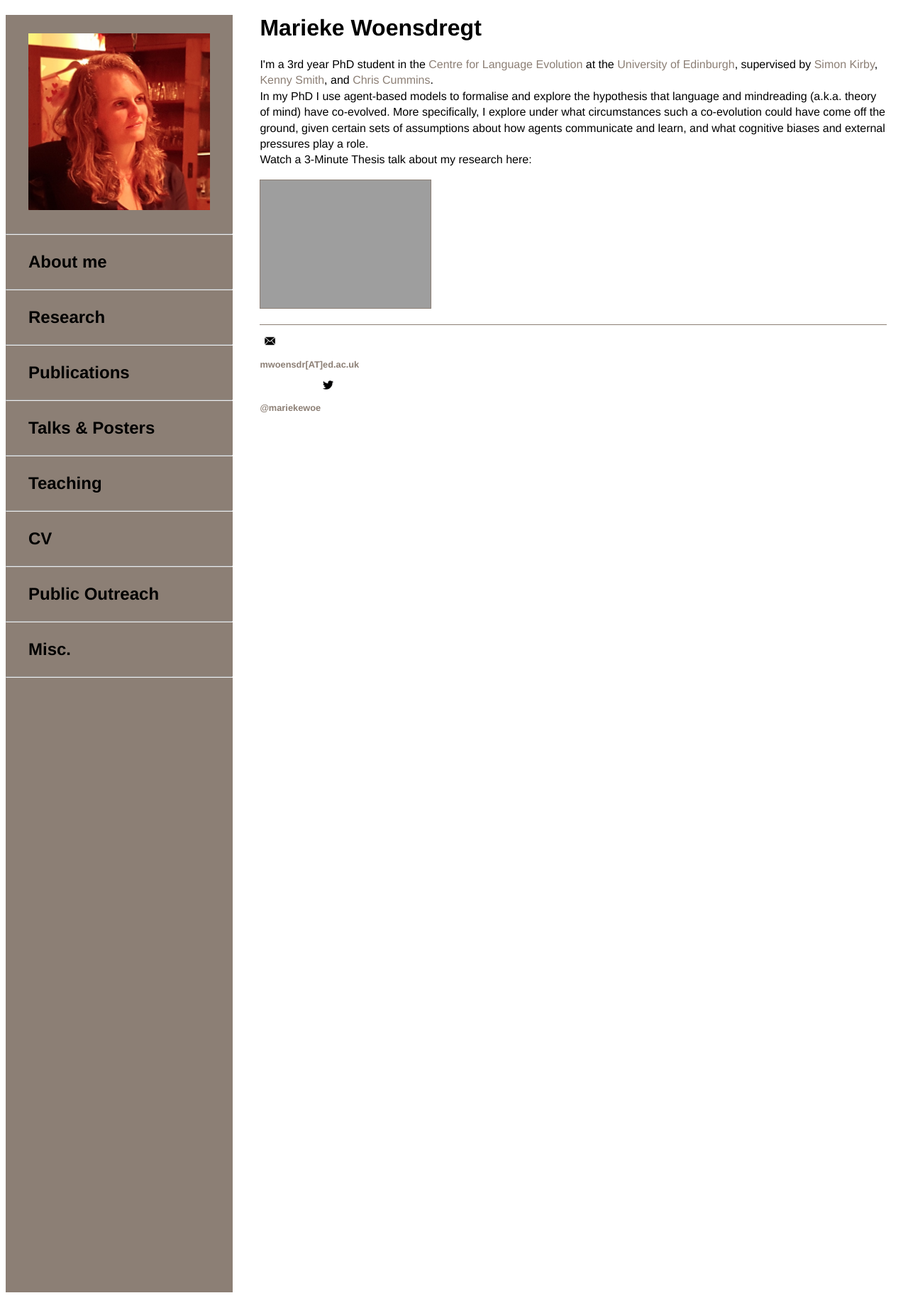
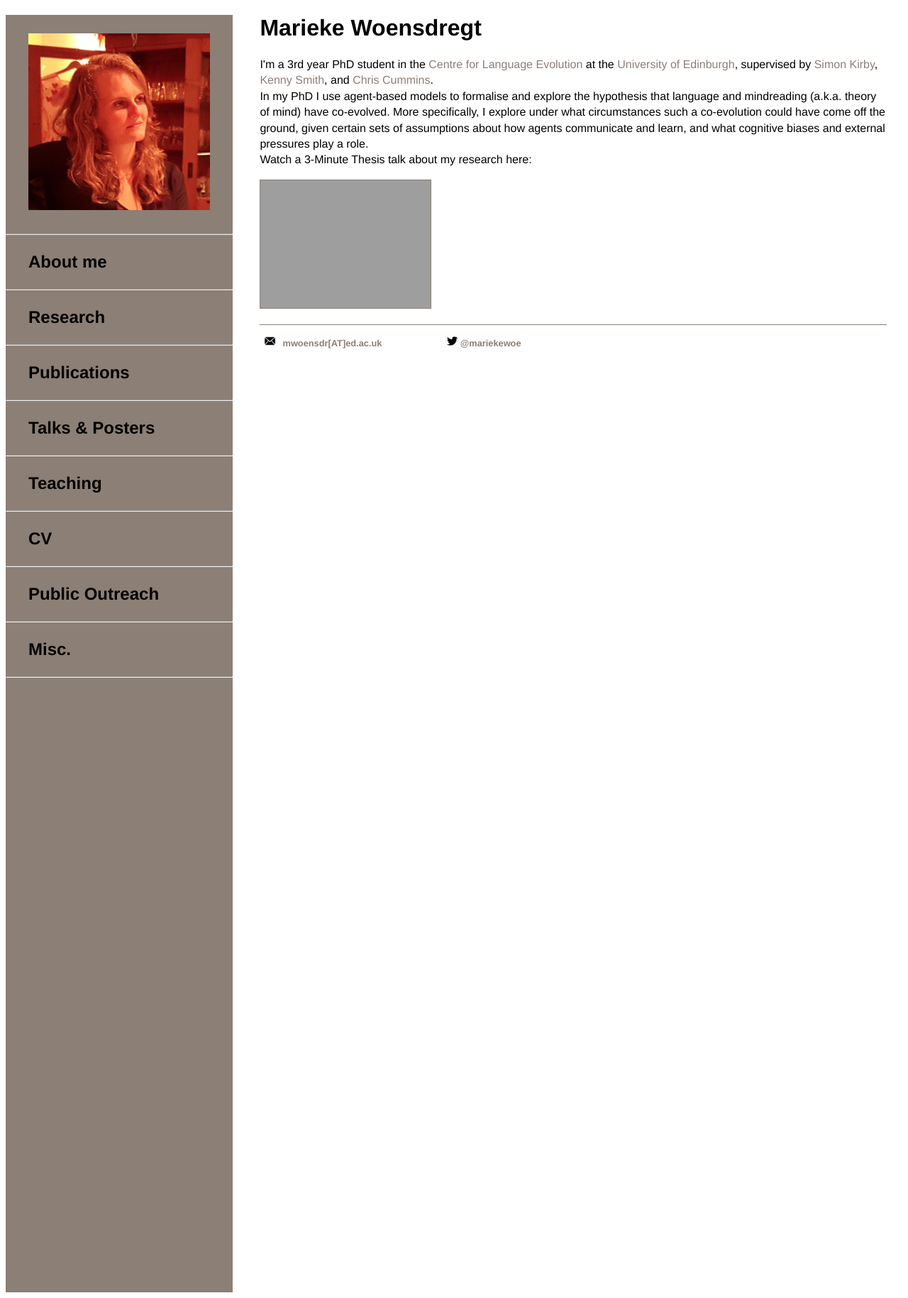
Before and after one commit to marieke-woensdregt/marieke-woensdregt.github.io, a Jekyll site: the page built from index.html, in a window 1280 px wide. Shown: the whole page at 71% size. Built offline with Jekyll 4.4.1, drawn with Linux system fonts in a browser that asks for light colours; grey boxes are pictures that could not be loaded.

Commit message:
Update default.html

```diff
--- a/_layouts/default.html
+++ b/_layouts/default.html
@@ -40,12 +40,12 @@
 		</body>
 
 		<footer style="margin-left:28%; margin-right:3%">
-			<p>
+			<h3>
 			<img  src="/images/email_symbol_filled.png" alt="email symbol" style="height:15px; margin-top:2px">
-			<a href="mailto:mwoensdr@ed.ac.uk"> <h3>  mwoensdr[AT]ed.ac.uk </h3> </a>
+			<a href="mailto:mwoensdr@ed.ac.uk">  mwoensdr[AT]ed.ac.uk </a>
 			<img  class="tab" src="/images/twitter_symbol_black_solo.jpg" alt="twitter symbol" style="height:15px; margin-top:2px">
-			<a  href="https://twitter.com/mariekewoe"> <h3> @mariekewoe </h3> </a>
-			</p>
+			<a  href="https://twitter.com/mariekewoe"> @mariekewoe </a>
+			</h3>
 		</footer>
 
 	</html>
```
